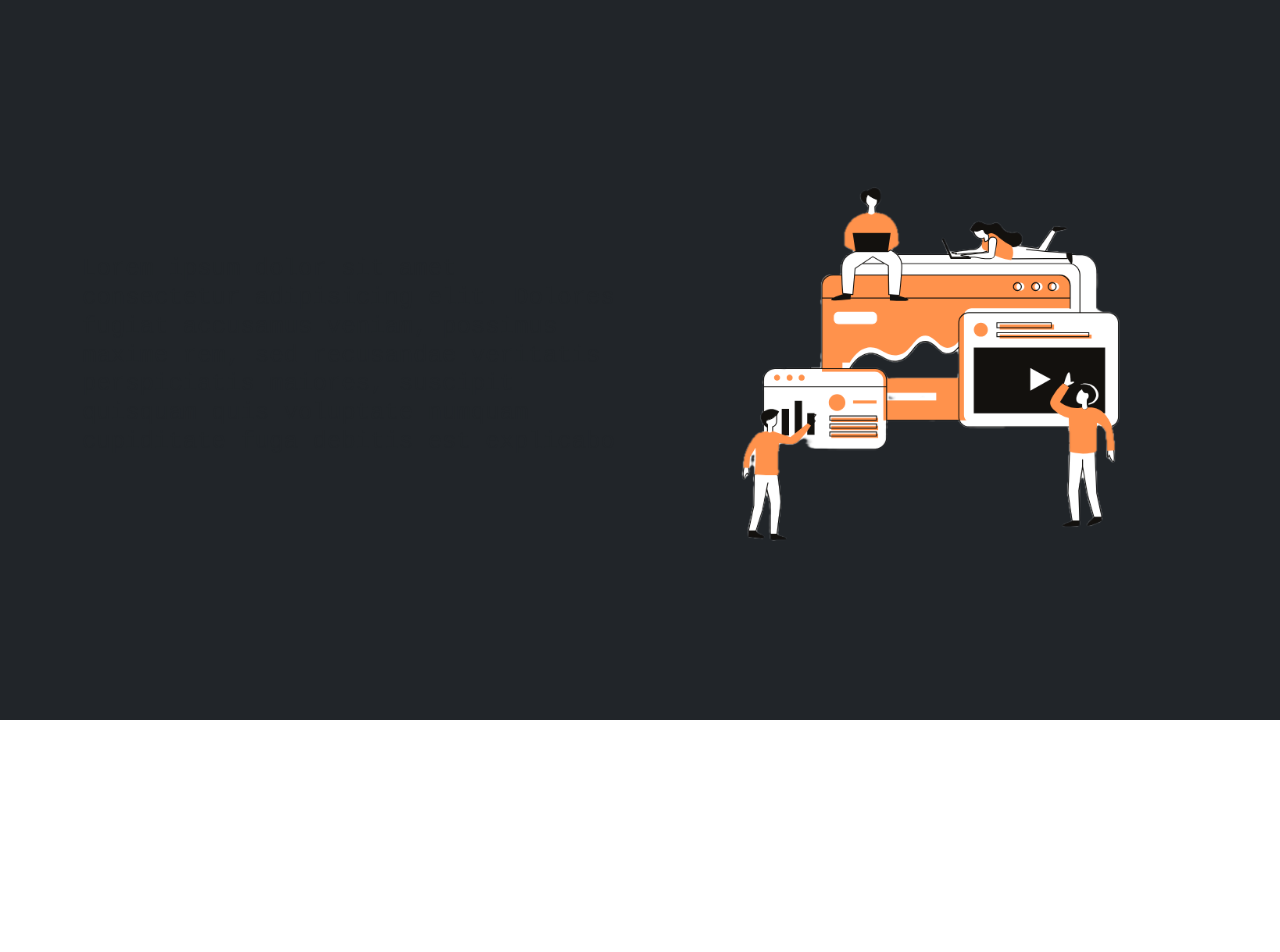
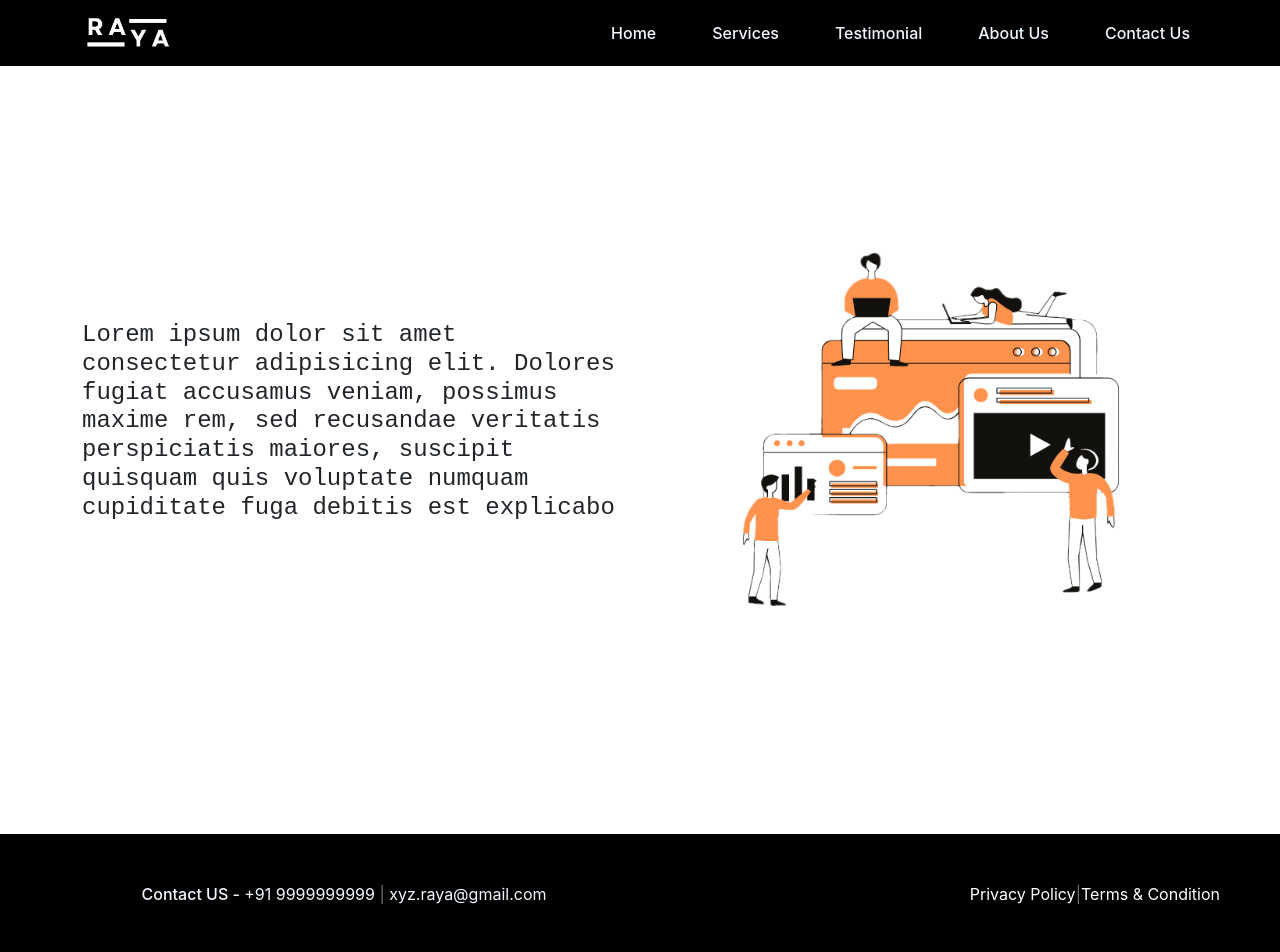
Before and after one commit to developerRanjeet/react-app, a React (Create React App) app: page / in a window 1280 px wide. Shown: the top 952 px of the page. Before the commit the page ends 800 px from the top, so only its background shows below. Built offline with nearby package versions, Linux system fonts and the light colour scheme.

Commit message:
feat: import components into App.js

```diff
--- a/src/App.js
+++ b/src/App.js
@@ -1,20 +1,17 @@
-import './App.css';
-import { BrowserRouter as Router, Route, Routes } from 'react-router-dom';
+import React from 'react';
+import Header from './components/Header';
+import Footer from './components/Footer';
 import Home from './components/Home';
 import About from './components/About';
 import Contact from './components/Contact';
 
 function App() {
   return (
-    <Router>
-      <div className="bg-dark">
-        <Routes>
-          <Route exact path="/" element={<Home />} />
-          <Route path="/about" element={<About />} />
-          <Route path="/contact" element={<Contact />} />
-        </Routes>
-      </div>
-    </Router>
+    <main id='main'>
+      <Header />
+      <Home />
+      <Footer />
+    </main>
   );
 }
 
```
